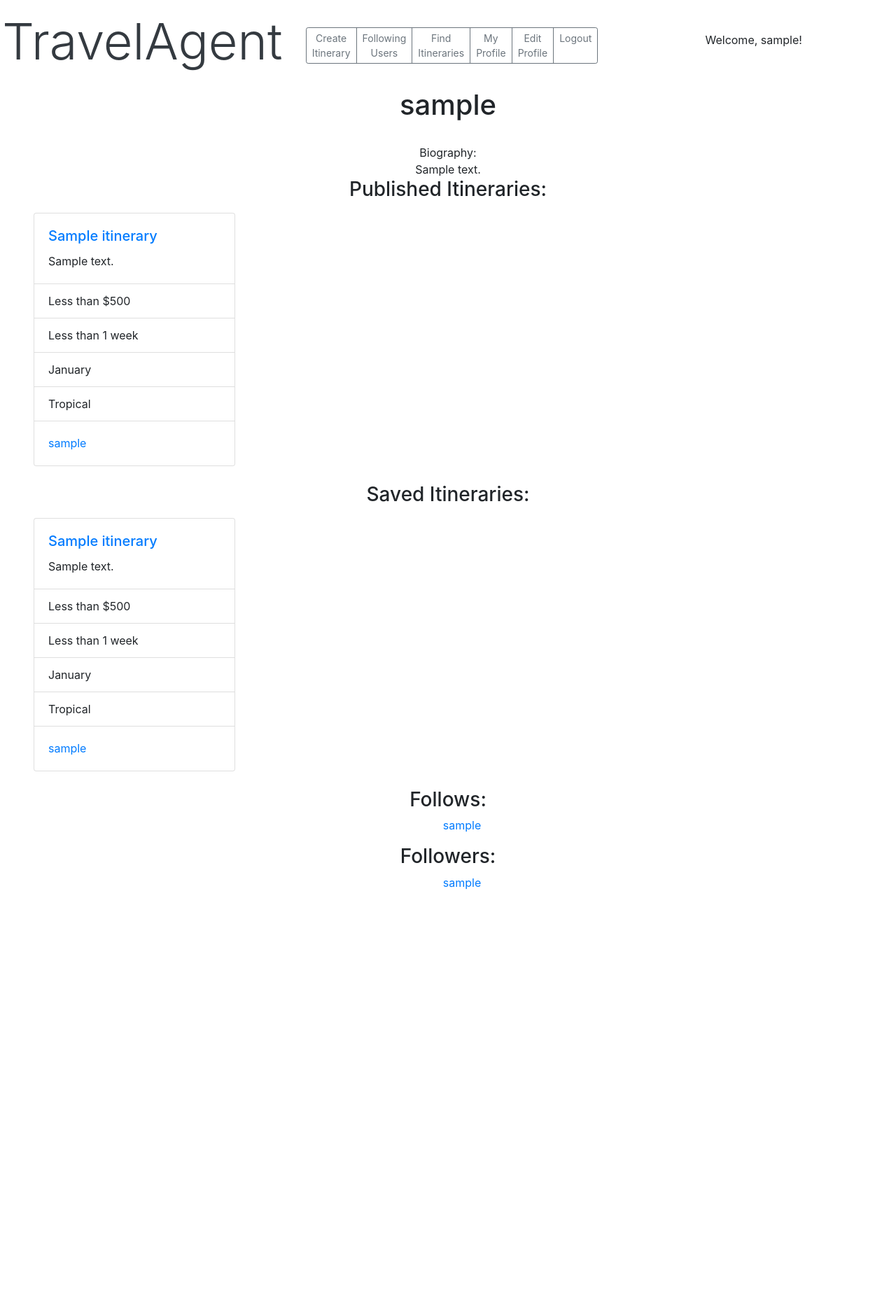
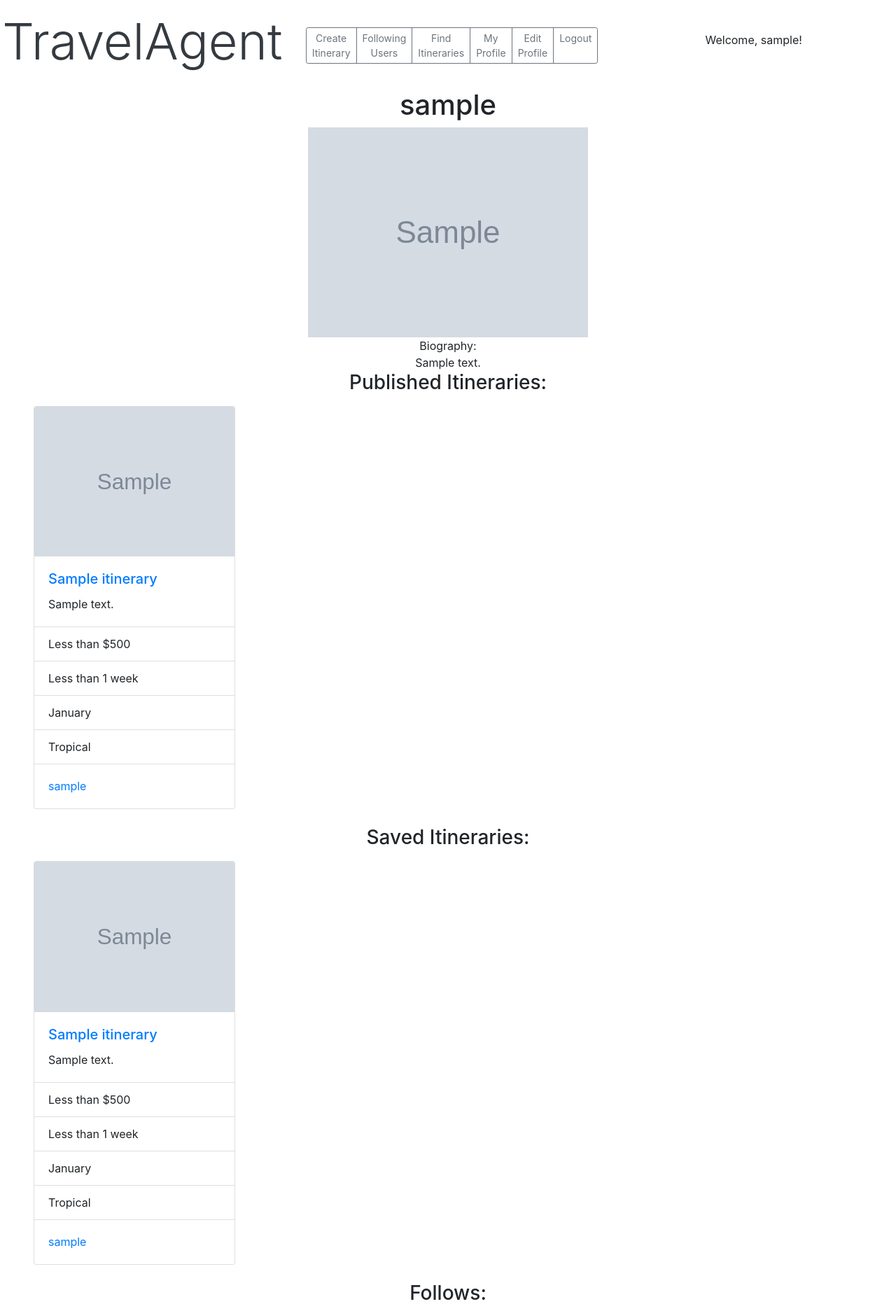
Before and after one commit to mmb162/TravelAgent, a Django app: a page that uses travel/templates/travel/profile_detail.html in a window 1280 px wide. Shown: the top 1863 px of the page at 70% size. Before the commit the page ends 1271 px from the top, so only its background shows below. Run offline with Django 4.2, Linux system fonts and the light colour scheme; a user stored in the database is signed in; tables that the repository leaves empty hold one stand-in row (values such as "Sample post"); grey boxes marked "Sample" are stand-in pictures; some libraries are stand-ins or nearby versions.

Commit message:
Add pictures to itineraries

```diff
--- a/mysite/settings.py
+++ b/mysite/settings.py
@@ -140,4 +140,4 @@ LOGOUT_REDIRECT_URL = 'login'
 
 MEDIA_ROOT = os.path.join(BASE_DIR, 'media')
 
-MEDIA_URL = '/media/'
+MEDIA_URL = 'media/'
--- a/travel/models.py
+++ b/travel/models.py
@@ -70,6 +70,7 @@ class Itinerary(models.Model):
     ]
     name = models.CharField(max_length=200, blank=False, null=False, unique=True)
     slug = models.SlugField(unique=True)
+    picture = models.ImageField(upload_to='itinerary_pictures/', blank=False)
     description = models.TextField(blank=True)
     budget = models.CharField(max_length=15, choices=BUDGET_CHOICES, default='Less than $500')
     trip_length = models.CharField(max_length=17, choices=TRIP_LENGTH_CHOICES, default='Less than 1 week')
--- a/travel/templates/index.html
+++ b/travel/templates/index.html
@@ -10,7 +10,7 @@
         {% for itinerary in object_list %}
             <li>
                 <div class="card m-2" style="width: 18rem;">
-                    <!-- <img class="card-img-top" src="..." alt="Card image cap"> -->
+                    <img class="card-img-top" src="{{ itinerary.picture.url }}" alt="Card image cap">
                     <div class="card-body">
                         <h5 class="card-title text-left">
                             <a href="{{ itinerary.get_absolute_url }}">{{ itinerary.name }}</a>
--- a/travel/templates/travel/following_users.html
+++ b/travel/templates/travel/following_users.html
@@ -9,7 +9,7 @@
     {% for itinerary in itineraries %}
         <li>
             <div class="card m-2" style="width: 18rem;">
-                <!-- <img class="card-img-top" src="..." alt="Card image cap"> -->
+                <img class="card-img-top" src="{{ itinerary.picture.url }}" alt="Card image cap">
                 <div class="card-body">
                     <h5 class="card-title text-left">
                         <a href="{{ itinerary.get_absolute_url }}">{{ itinerary.name }}</a>
--- a/travel/templates/travel/itinerary_detail.html
+++ b/travel/templates/travel/itinerary_detail.html
@@ -3,6 +3,8 @@
 
 {% block content %}
 <h1>{{ object }}</h1>
+
+<img class="card-img-top" src="{{ object.picture.url }}" alt="Card image cap">
 
 {% if request.user.username != object.created_by.user.username and object not in request.user.profile.saved_itineraries.all %}
     <button onclick="saveItinerary('{{ object }}')">Save Itinerary</button>
--- a/travel/templates/travel/profile_detail.html
+++ b/travel/templates/travel/profile_detail.html
@@ -5,7 +5,7 @@
 <h1>{{ object }}</h1>
 
 {% if object.profile_picture %}
-    <img scr="{{ object.profile_picture.url }}" />
+    <div><img src="{{ object.profile_picture.url }}" class="img-responsive"></div>
 {% endif %}
 
 {% if object not in request.user.profile.follows.all and request.user.username != object.user.username %}
@@ -21,7 +21,7 @@
     {% for itinerary in published %}
         <li>
             <div class="card m-2" style="width: 18rem;">
-                <!-- <img class="card-img-top" src="..." alt="Card image cap"> -->
+                <img class="card-img-top" src="{{ itinerary.picture.url }}" alt="Card image cap">
                 <div class="card-body">
                     <h5 class="card-title text-left">
                         <a href="{{ itinerary.get_absolute_url }}">{{ itinerary.name }}</a>
@@ -53,7 +53,7 @@
         {% for itinerary in object.saved_itineraries.all %}
             <li>
                 <div class="card m-2" style="width: 18rem;">
-                    <!-- <img class="card-img-top" src="..." alt="Card image cap"> -->
+                    <img class="card-img-top" src="{{ itinerary.picture.url }}" alt="Card image cap">
                     <div class="card-body">
                         <h5 class="card-title text-left">
                             <a href="{{ itinerary.get_absolute_url }}">{{ itinerary.name }}</a>
--- a/travel/templates/travel/search_results.html
+++ b/travel/templates/travel/search_results.html
@@ -9,7 +9,7 @@
   {% for itinerary in object_list %}
       <li>
           <div class="card m-2" style="width: 18rem;">
-              <!-- <img class="card-img-top" src="..." alt="Card image cap"> -->
+            <img class="card-img-top" src="{{ itinerary.picture.url }}" alt="Card image cap">
               <div class="card-body">
                   <h5 class="card-title text-left">
                       <a href="{{ itinerary.get_absolute_url }}">{{ itinerary.name }}</a>
--- a/travel/views.py
+++ b/travel/views.py
@@ -58,7 +58,7 @@ class FollowingUsersView(LoginRequiredMixin, TemplateView):
 class ItineraryCreateView(LoginRequiredMixin, CreateView):
     model = Itinerary
     success_url = reverse_lazy('index')
-    fields = ['name', 'description', 'budget', 'trip_length', 'month', 'climate']
+    fields = ['name', 'picture', 'description', 'budget', 'trip_length', 'month', 'climate']
 
     def form_valid(self, form):
         form.instance.created_by = Profile.objects.get(user=self.request.user)
```
